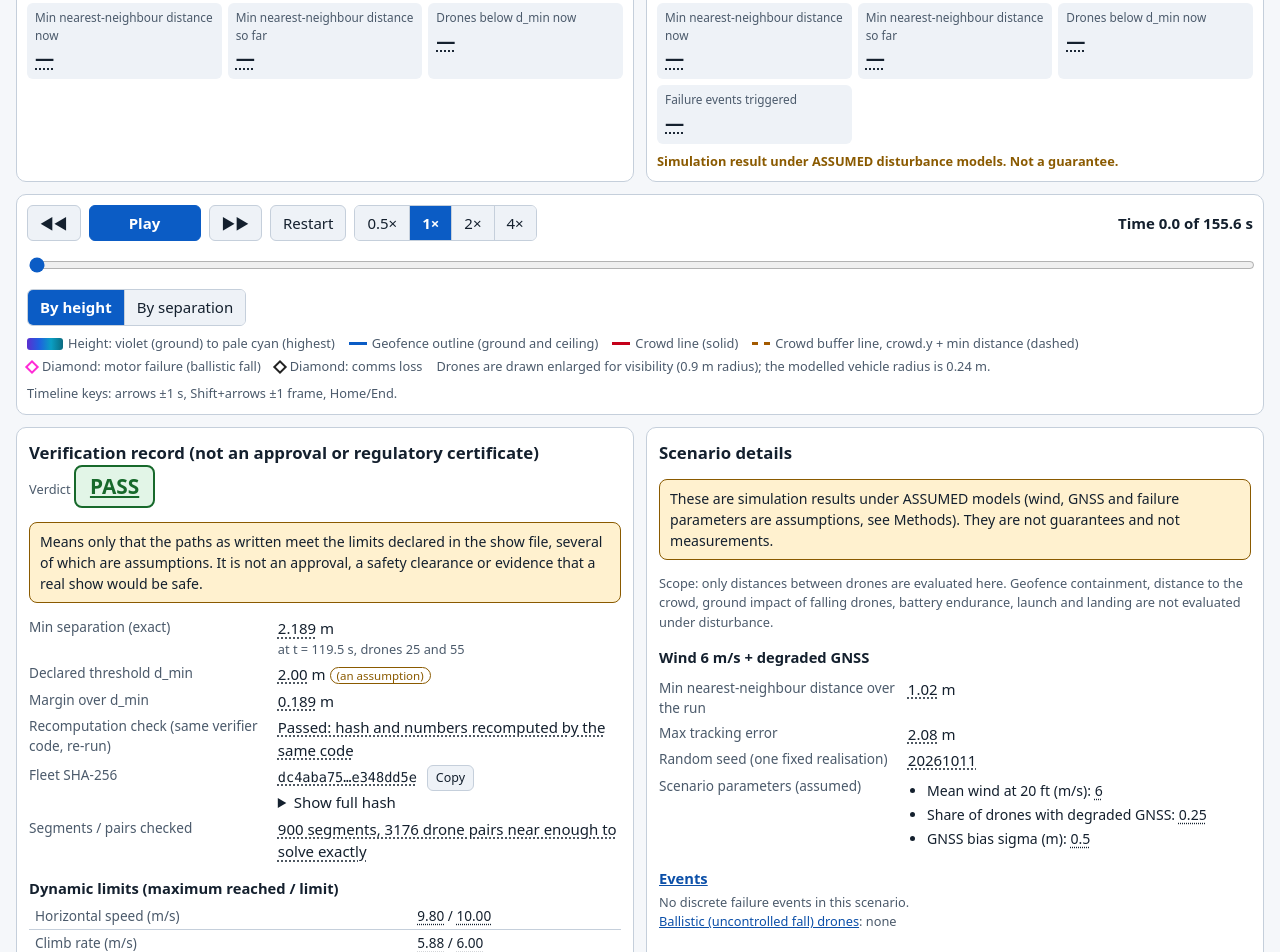
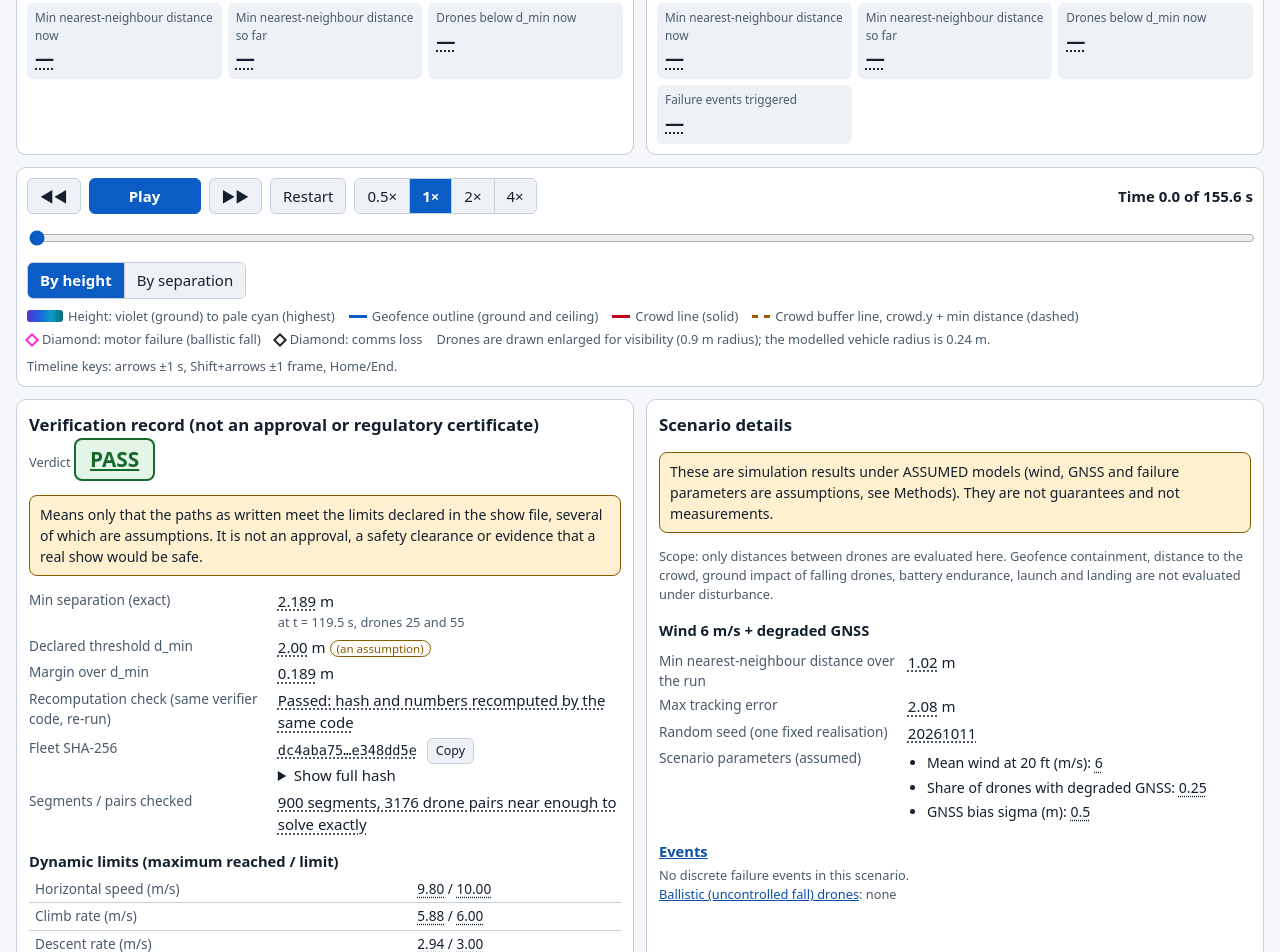
Before and after one commit to hudasol/sirb, a plain HTML site: page viewer/index.html in a window 1280 px wide. Shown: the part 750-1702 px from the top of the page. Drawn offline with Linux system fonts and the light colour scheme; no server answers.

Commit message:
Hide the assumed disturbance note in the viewer stress panel
Requested removal of that line only; the text stays in the language files.

```diff
--- a/viewer/index.html
+++ b/viewer/index.html
@@ -75,7 +75,7 @@
         <div class="overlay" aria-live="polite"></div>
       </div>
       <dl class="readouts" id="roB"></dl>
-      <p class="note note-warn" data-i18n="stress_label"></p>
+      <p hidden class="note note-warn" data-i18n="stress_label"></p>
     </article>
   </section>
 
```
